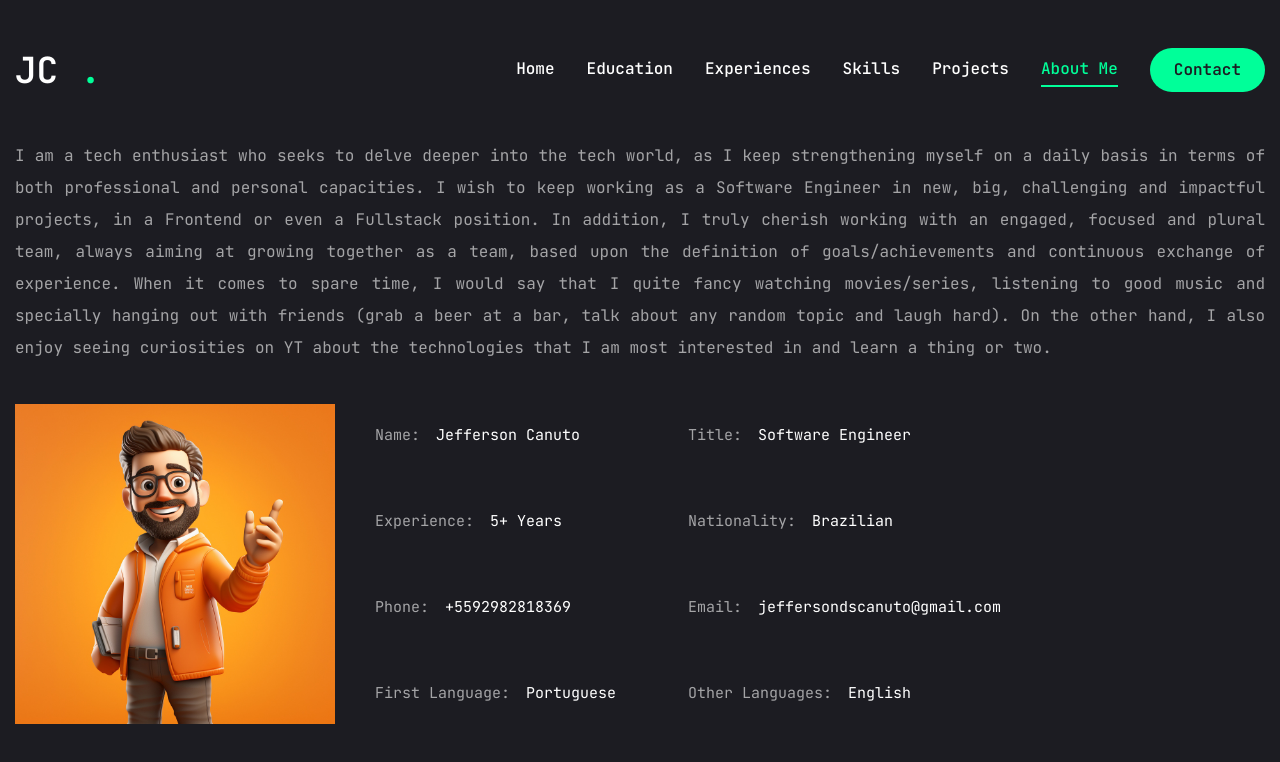
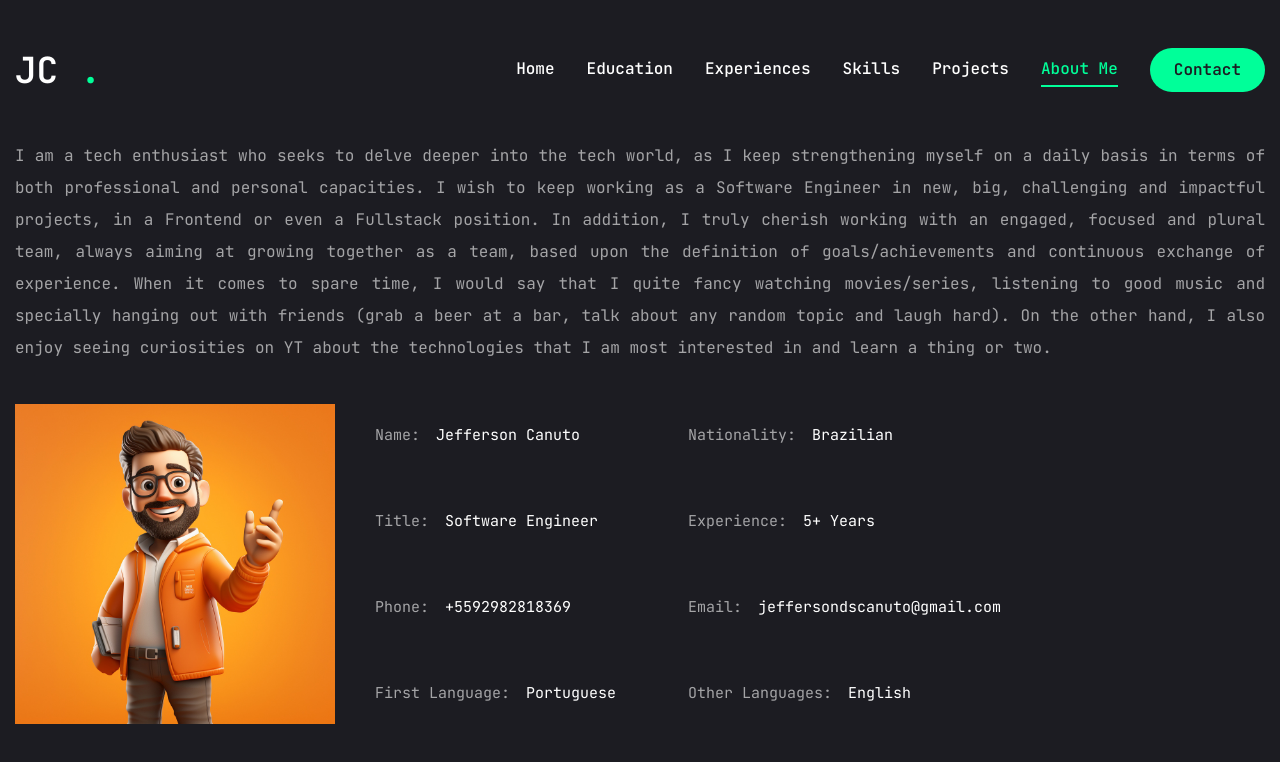
Before and after one commit to JeffersonCanuto/jefferson-portfolio, a Next.js app: page /about in a window 1280 px wide. Shown: the top 762 px of the page. Built offline with nearby package versions, Linux system fonts and the light colour scheme.

Commit message:
refactor: update infos list order in About page

```diff
--- a/src/app/about/page.jsx
+++ b/src/app/about/page.jsx
@@ -10,7 +10,7 @@ const about = {
     hanging out with friends (grab a beer at a bar, talk about any random topic and laugh hard). On the other hand, I also enjoy seeing curiosities on YT about the \
     technologies that I am most interested in and learn a thing or two.",
     avatar: "/assets/others/avatar.jpg",
-    info: [
+    infos: [
         {
             index: 1,
             name: "Name",
@@ -18,18 +18,18 @@ const about = {
         },
         {
             index: 2,
+            name: "Nationality",
+            value: "Brazilian"
+        },
+        {
+            index: 3,
             name: "Title",
             value: "Software Engineer"
         },
         {
-            index: 3,
+            index: 4,
             name: "Experience",
             value: "5+ Years"
-        },
-        {
-            index: 4,
-            name: "Nationality",
-            value: "Brazilian"
         },
         {
             index: 5,
@@ -71,7 +71,7 @@ function About() {
                             <img src={`${about.avatar}`} width="320" alt="avatar" />
                         </figure>
                         <ul className="grid grid-cols-1 text-[15px] xl:grid-cols-2 gap-y-6 max-w-[900px] max-auto xl:mx-0">
-                            {about.info.map(item => {
+                            {about.infos.map(item => {
                                 return (
                                     <li key={item.index} className="flex items-center justify-center xl:justify-start gap-4">
                                         <span className="text-white/60">{item.name}:</span>
```
